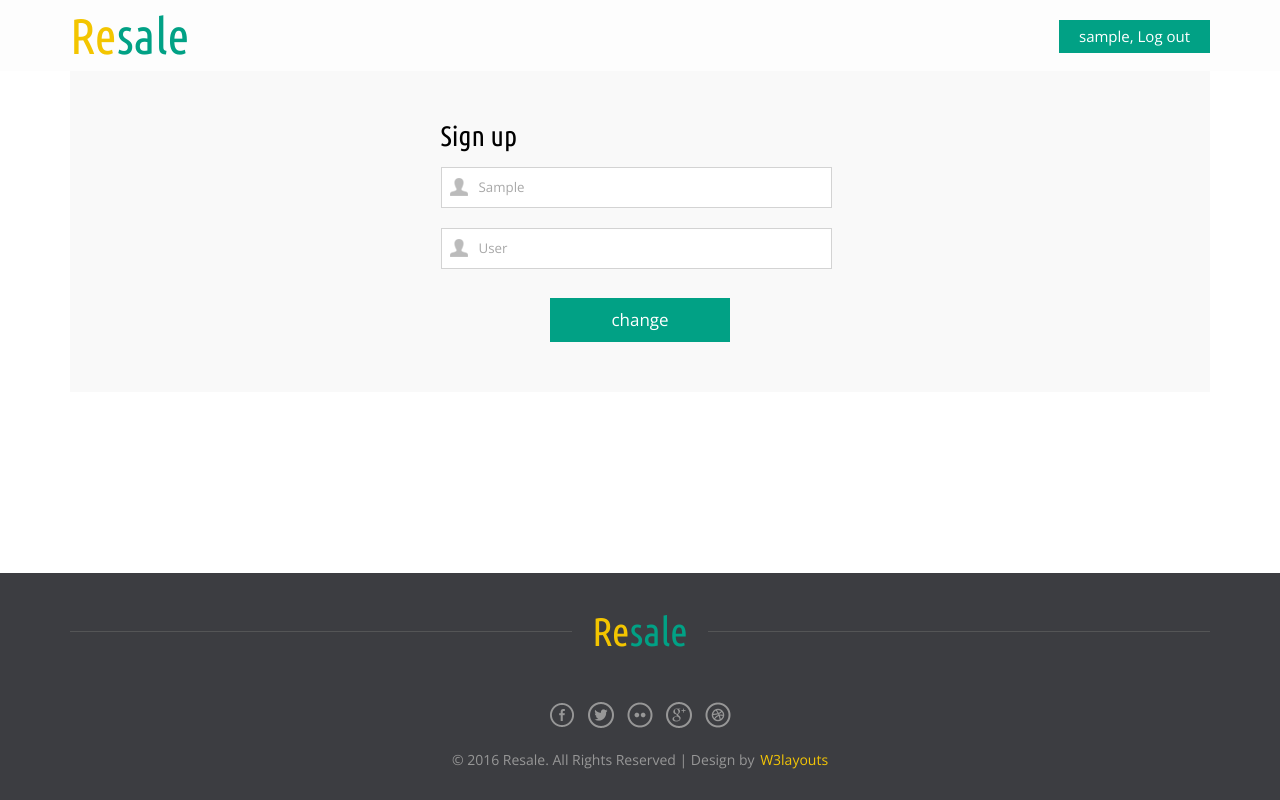
After one commit to mateuszdobrzanski/ad_portal, a Django app: page /accounts/profile/change_details/ in a window 1280 px wide. The commit adds this page. Run offline with Django 3.2, Linux system fonts and the light colour scheme; the visitor is signed in with stand-in values (Sample User, id 1); some libraries are stand-ins or nearby versions.

Commit message:
added possibility to change or set first name and last name by user

```diff
--- /dev/null
+++ b/accounts/templates/registration/change_account_details.html
@@ -0,0 +1,42 @@
+{% extends 'base.html' %}
+{% block body%}
+
+<div class="container">
+<div id="page-wrapper" class="sign-in-wrapper">
+    <div class="graphs">
+        <div class="sign-in-form">
+            <div class="sign-in-form-top">
+                <h1>Sign up</h1>
+            </div>
+            <form method="POST">
+                {% csrf_token %}
+                <div class="log-input">
+                    <input type="text" name="first_name" autofocus="" autocapitalize="none" autocomplete="username" maxlength="30" class="user" required="" id="id_first_name" value="{{ user.first_name }}" placeholder="first name">
+                    <div class="clearfix"> </div>
+                </div>
+
+                <div class="log-input">
+                    <input type="text" name="last_name" autofocus="" autocapitalize="none" autocomplete="username" maxlength="60" class="user" required="" id="id_last_name" value="{{ user.last_name }}" placeholder="last name">
+                    <div class="clearfix"> </div>
+                </div>
+
+<!--                <div class="log-input">-->
+<!--                    <input type="text" name="email" autocomplete="email" autofocus="" autocapitalize="none" maxlength="254" class="user" required="" id="id_email" placeholder="Your Email">-->
+<!--                    <div class="clearfix"> </div>-->
+<!--                </div>-->
+
+                <input type="submit" value="change">
+                {% if form.errors %}
+                <br>
+                <div class="log-input">
+                    <div class="alert alert-danger" role="alert">
+                      Form is not valid!
+                    </div>
+                    <div class="clearfix"></div>
+                </div>
+                {% endif %}
+            </form>
+        </div>
+    </div>
+</div>
+{% endblock body %}
--- a/accounts/urls.py
+++ b/accounts/urls.py
@@ -34,6 +34,7 @@ urlpatterns = [
     path('activate/<uidb64>/<token>/', views.activate, name='activate'),
 
     # account detail/ user profile
-    path('profile/', views.account_detail, name='account_profile')
+    path('profile/', views.account_detail, name='account_profile'),
+    path('profile/change_details/', views.change_details, name='account_change_details')
 
 ]
--- a/accounts/views.py
+++ b/accounts/views.py
@@ -83,3 +83,27 @@ def account_detail(request):
     return render(request,
                   template,
                   context)
+
+
+# change user details
+@login_required(login_url="/accounts/login")
+def change_details(request):
+    # get logged user data
+    user = request.user
+
+    if request.method == 'POST':
+        if request.POST['first_name'] and request.POST['last_name']:
+
+            user.first_name = request.POST['first_name']
+            user.last_name = request.POST['last_name']
+            user.save()
+            return redirect('/accounts/profile/')
+        else:
+            return render(request, 'registration/change_account_details.html', {'error': 'All fields are required'})
+
+    context = {'user': user}
+    template = 'registration/change_account_details.html'
+
+    return render(request,
+                  template,
+                  context)
```
Also changed, not shown: accounts/templates/registration/signup.html (+0 -16 lines).
